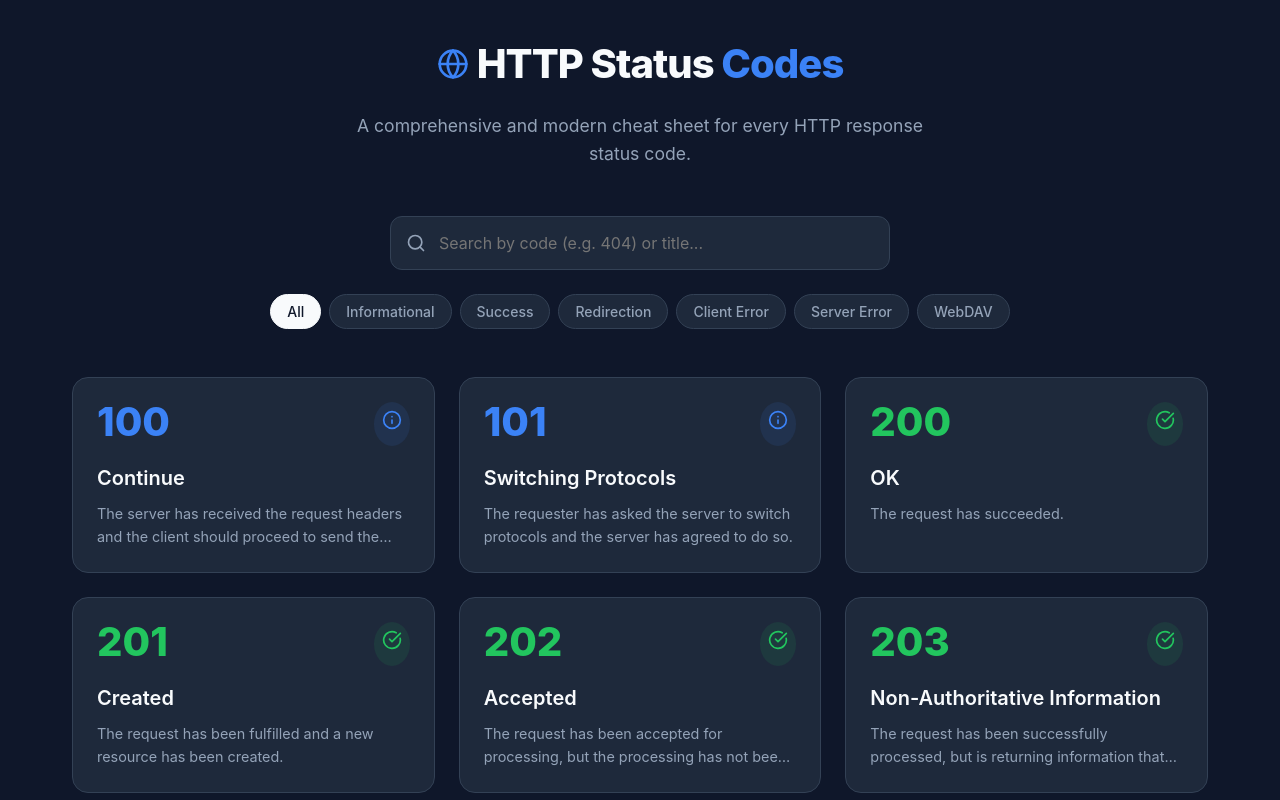
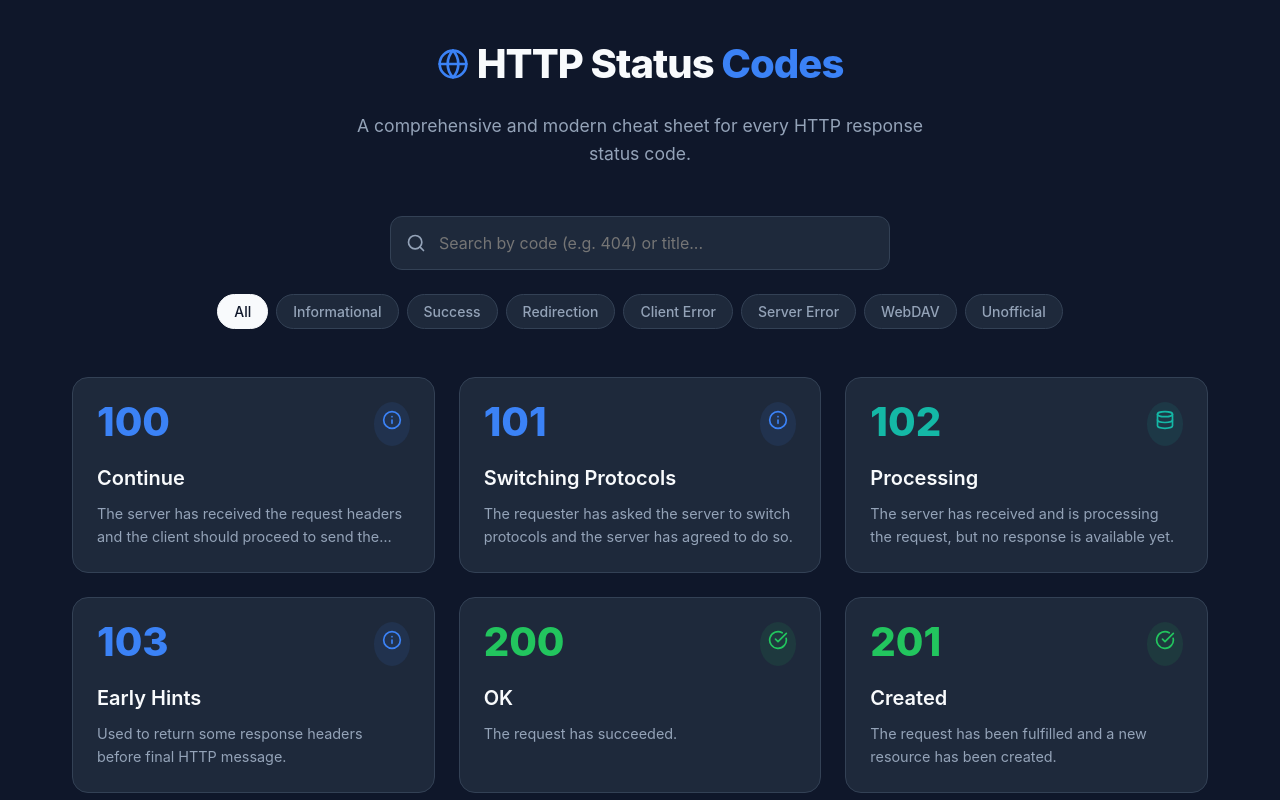
Before and after one commit to fagun18/HTTP-Status-Codes-Modern-Cheat-Sheet, a React (Vite) app: page / in a window 1280 px wide. Shown: the top 800 px of the page. Built offline with nearby package versions, Linux system fonts and the light colour scheme.

Commit message:
feat: Add advanced and unofficial status codes (103, 425, 521+, etc.)

```diff
--- a/src/App.tsx
+++ b/src/App.tsx
@@ -25,11 +25,12 @@ const getCategoryStyle = (category: string) => {
     case 'Client Error': return { color: 'var(--color-4xx)', icon: AlertCircle, bg: 'rgba(244, 63, 94, 0.1)' };
     case 'Server Error': return { color: 'var(--color-5xx)', icon: Server, bg: 'rgba(168, 85, 247, 0.1)' };
     case 'WebDAV': return { color: 'var(--color-webdav)', icon: Database, bg: 'rgba(20, 184, 166, 0.1)' };
+    case 'Unofficial': return { color: 'var(--text-muted)', icon: Globe, bg: 'rgba(148, 163, 184, 0.1)' };
     default: return { color: 'var(--text-muted)', icon: Info, bg: 'rgba(148, 163, 184, 0.1)' };
   }
 };
 
-const categories = ['All', 'Informational', 'Success', 'Redirection', 'Client Error', 'Server Error', 'WebDAV'];
+const categories = ['All', 'Informational', 'Success', 'Redirection', 'Client Error', 'Server Error', 'WebDAV', 'Unofficial'];
 
 function App() {
   const [searchTerm, setSearchTerm] = useState('');
--- a/src/data.ts
+++ b/src/data.ts
@@ -2,13 +2,16 @@ export interface StatusCode {
     code: number;
     title: string;
     description: string;
-  category: 'Informational' | 'Success' | 'Redirection' | 'Client Error' | 'Server Error' | 'WebDAV';
+    category: 'Informational' | 'Success' | 'Redirection' | 'Client Error' | 'Server Error' | 'WebDAV' | 'Unofficial';
+    isUnofficial?: boolean;
 }
 
 export const statusCodes: StatusCode[] = [
     // 1xx
     { code: 100, title: 'Continue', description: 'The server has received the request headers and the client should proceed to send the request body.', category: 'Informational' },
     { code: 101, title: 'Switching Protocols', description: 'The requester has asked the server to switch protocols and the server has agreed to do so.', category: 'Informational' },
+    { code: 102, title: 'Processing', description: 'The server has received and is processing the request, but no response is available yet.', category: 'WebDAV' },
+    { code: 103, title: 'Early Hints', description: 'Used to return some response headers before final HTTP message.', category: 'Informational' },
 
     // 2xx
     { code: 200, title: 'OK', description: 'The request has succeeded.', category: 'Success' },
@@ -18,6 +21,8 @@ export const statusCodes: StatusCode[] = [
     { code: 204, title: 'No Content', description: 'The server successfully processed the request, but is not returning any content.', category: 'Success' },
     { code: 205, title: 'Reset Content', description: 'The server successfully processed the request, but is not returning any content and requires that the requester reset the document view.', category: 'Success' },
     { code: 206, title: 'Partial Content', description: 'The server is delivering only part of the resource due to a range header sent by the client.', category: 'Success' },
+    { code: 207, title: 'Multi-Status', description: 'The message body that follows is an XML message and can contain a number of separate response codes.', category: 'WebDAV' },
+    { code: 208, title: 'Already Reported', description: 'The members of a DAV binding have already been enumerated in a previous reply to this request, and are not being included again.', category: 'WebDAV' },
     { code: 226, title: 'IM Used', description: 'The server has fulfilled a GET request for the resource, and the response is a representation of the result of one or more instance-manipulations applied to the current instance.', category: 'Success' },
 
     // 3xx
@@ -52,6 +57,10 @@ export const statusCodes: StatusCode[] = [
     { code: 417, title: 'Expectation Failed', description: 'The expectation given in the request\'s Expect header could not be met.', category: 'Client Error' },
     { code: 418, title: 'I\'m a teapot', description: 'This code was defined in 1998 as one of the traditional IETF April Fools\' jokes, and is not expected to be implemented by actual HTTP servers.', category: 'Client Error' },
     { code: 421, title: 'Misdirected Request', description: 'The request was directed at a server that is not able to produce a response.', category: 'Client Error' },
+    { code: 422, title: 'Unprocessable Entity', description: 'The request was well-formed but was unable to be followed due to semantic errors.', category: 'WebDAV' },
+    { code: 423, title: 'Locked', description: 'The resource that is being accessed is locked.', category: 'WebDAV' },
+    { code: 424, title: 'Failed Dependency', description: 'The request failed due to failure of a previous request.', category: 'WebDAV' },
+    { code: 425, title: 'Too Early', description: 'Indicates that the server is unwilling to risk processing a request that might be replayed.', category: 'Client Error' },
     { code: 426, title: 'Upgrade Required', description: 'The client should switch to a different protocol.', category: 'Client Error' },
     { code: 428, title: 'Precondition Required', description: 'The origin server requires the request to be conditional.', category: 'Client Error' },
     { code: 429, title: 'Too Many Requests', description: 'The user has sent too many requests in a given amount of time.', category: 'Client Error' },
@@ -66,16 +75,18 @@ export const statusCodes: StatusCode[] = [
     { code: 504, title: 'Gateway Timeout', description: 'The server is acting as a gateway and cannot get a response in time.', category: 'Server Error' },
     { code: 505, title: 'HTTP Version Not Supported', description: 'The HTTP version used in the request is not supported by the server.', category: 'Server Error' },
     { code: 506, title: 'Variant Also Negotiates', description: 'The server has an internal configuration error.', category: 'Server Error' },
+    { code: 507, title: 'Insufficient Storage', description: 'The server is unable to store the representation needed to complete the request.', category: 'WebDAV' },
+    { code: 508, title: 'Loop Detected', description: 'The server detected an infinite loop while processing a request.', category: 'WebDAV' },
+    { code: 509, title: 'Bandwidth Limit Exceeded', description: 'The server bandwidth limit has been exceeded.', category: 'Unofficial', isUnofficial: true },
     { code: 510, title: 'Not Extended', description: 'Further extensions to the request are required for the server to fulfill it.', category: 'Server Error' },
     { code: 511, title: 'Network Authentication Required', description: 'The client needs to authenticate to gain network access.', category: 'Server Error' },
 
-  // WebDAV
-  { code: 102, title: 'Processing', description: 'The server has received and is processing the request, but no response is available yet.', category: 'WebDAV' },
-  { code: 207, title: 'Multi-Status', description: 'The message body that follows is an XML message and can contain a number of separate response codes.', category: 'WebDAV' },
-  { code: 208, title: 'Already Reported', description: 'The members of a DAV binding have already been enumerated in a previous reply to this request, and are not being included again.', category: 'WebDAV' },
-  { code: 422, title: 'Unprocessable Entity', description: 'The request was well-formed but was unable to be followed due to semantic errors.', category: 'WebDAV' },
-  { code: 423, title: 'Locked', description: 'The resource that is being accessed is locked.', category: 'WebDAV' },
-  { code: 424, title: 'Failed Dependency', description: 'The request failed due to failure of a previous request.', category: 'WebDAV' },
-  { code: 507, title: 'Insufficient Storage', description: 'The server is unable to store the representation needed to complete the request.', category: 'WebDAV' },
-  { code: 508, title: 'Loop Detected', description: 'The server detected an infinite loop while processing a request.', category: 'WebDAV' },
+    // Unofficial / Custom
+    { code: 521, title: 'Web Server Is Down', description: 'The web server is down. Used by Cloudflare.', category: 'Unofficial', isUnofficial: true },
+    { code: 522, title: 'Connection Timed Out', description: 'Cloudflare could not negotiate a TCP handshake with the origin server.', category: 'Unofficial', isUnofficial: true },
+    { code: 523, title: 'Origin Is Unreachable', description: 'Cloudflare could not reach the origin server; for example, if the DNS records for the origin server are incorrect.', category: 'Unofficial', isUnofficial: true },
+    { code: 525, title: 'SSL Handshake Failed', description: 'Cloudflare could not negotiate a SSL/TLS handshake with the origin server.', category: 'Unofficial', isUnofficial: true },
+    { code: 529, title: 'Site is Overloaded', description: 'The service is overloaded. Used by Qualys.', category: 'Unofficial', isUnofficial: true },
+    { code: 530, title: 'Site is Frozen', description: 'The site has been frozen. Used by Pantheon.', category: 'Unofficial', isUnofficial: true },
+    { code: 598, title: 'Network Read Timeout Error', description: 'Used by some HTTP proxies to signal a network read timeout behind the proxy.', category: 'Unofficial', isUnofficial: true },
 ];
```
Also changed, not shown: 11 other files (tests, documents, lock files or other folders). Lines whose indentation alone changed are shown as unchanged.
